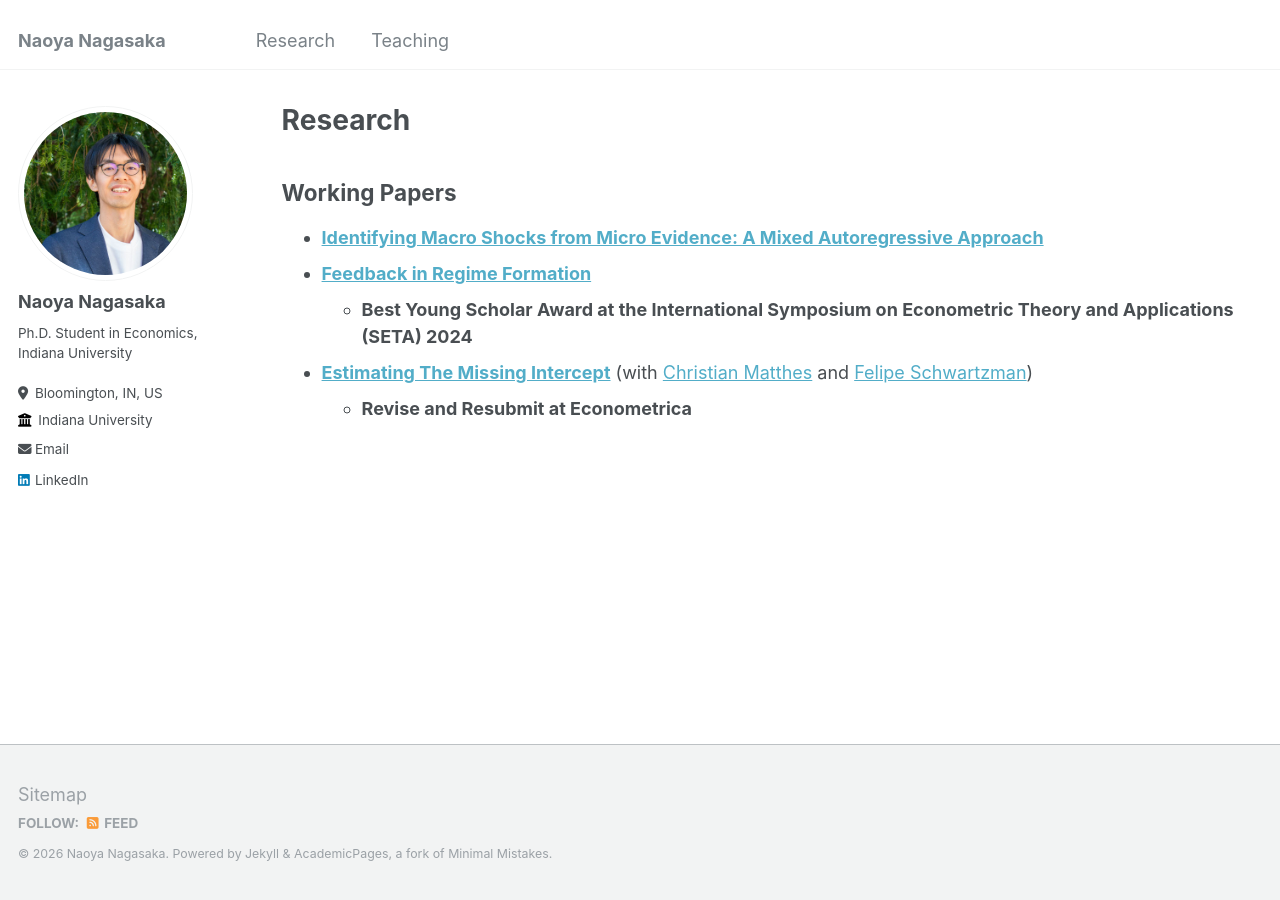
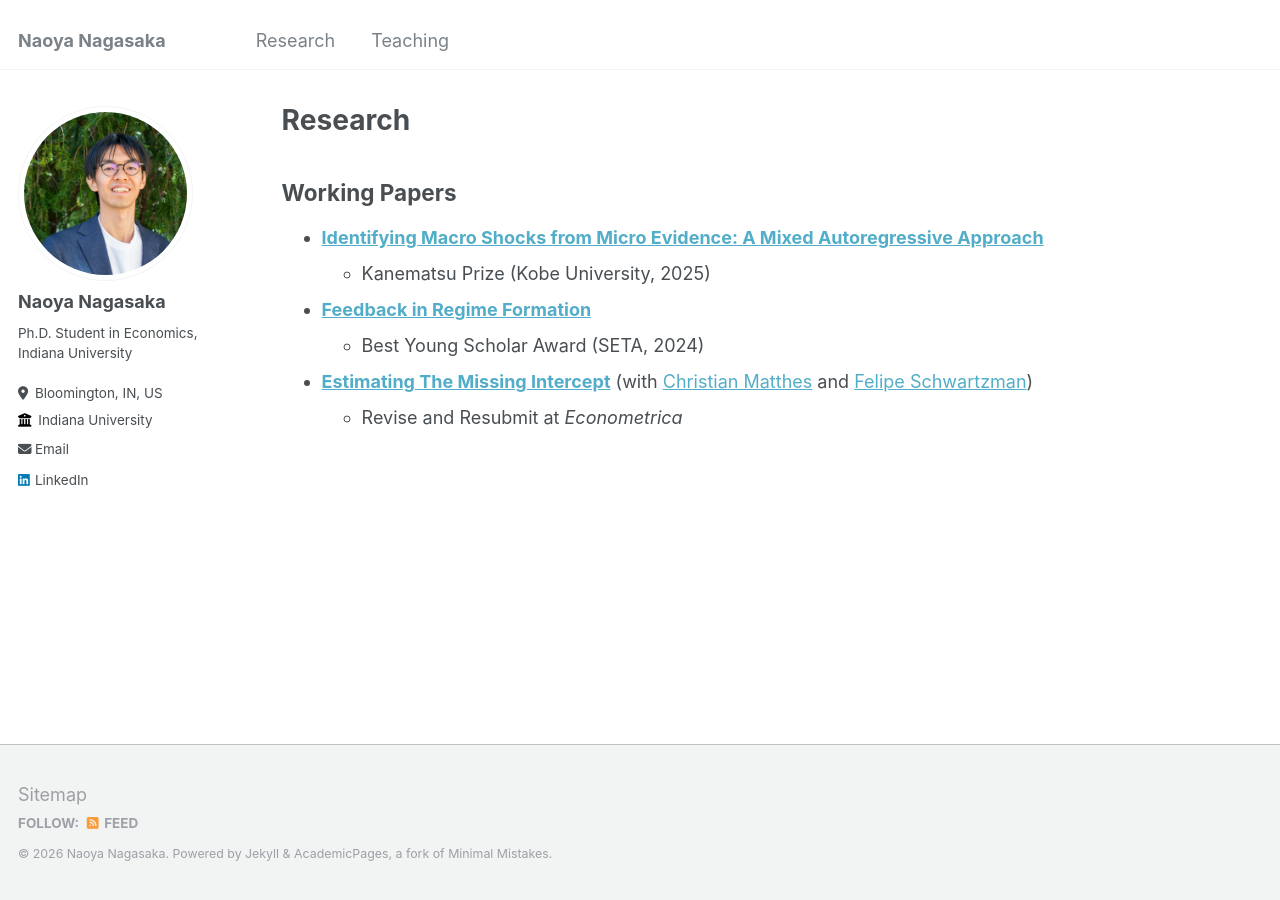
Before and after one commit to naonagas/naonagas.github.io, a Jekyll site: the page built from _pages/research.html, in a window 1280 px wide. Built offline with Jekyll 4.4.1, drawn with Linux system fonts in a browser that asks for light colours; part of the change alters nothing that is shown.

Commit message:
Update research.html

```diff
--- a/_pages/research.html
+++ b/_pages/research.html
@@ -8,22 +8,17 @@ author_profile: true
 <h2> Working Papers </h2>
 <ul>
   <li> <a href="https://naonagas.github.io/files/MacroShockMicroEvidence.pdf"><strong>Identifying Macro Shocks from Micro Evidence: A Mixed Autoregressive Approach</strong></a></li>
-    <!--
-    <ol style="list-style: none">
-        <li> This paper develops a methodology to identify aggregate shocks by employing heterogeneous direct (partial equilibrium) effects estimated from microeconometric research designs. The total effect of a shock consists of direct and indirect (general equilibrium) effects, but standard microeconometric approaches do not capture the latter. Our framework builds on a time-series econometric model that integrates aggregate variables with functional observations, such as cross-sectional densities of micro-level variables. We show how direct effects can serve as identification restrictions to recover total macroeconomic and distributional effects. We illustrate our approach by comparing the effects of lump-sum and targeted stimulus transfer policies on aggregate outcomes and consumption inequality. </li>
-    </ol>
-    -->
+   <ul>
+        <li> Kanematsu Prize (Kobe University, 2025) 　</li>
+    </ul>
   <li> <a href="https://naonagas.github.io/files/feedback_regime.pdf"><strong>Feedback in Regime Formation</strong></a> </li>
     <ul>
-        <li> <strong> Best Young Scholar Award at the International Symposium on Econometric Theory and Applications (SETA) 2024 </strong>　</li>
+        <li> Best Young Scholar Award (SETA, 2024) 　</li>
     </ul>
   <li> <a href="https://naonagas.github.io/files/MNS.pdf"><strong>Estimating The Missing Intercept</strong></a> (with <a href="https://cm1518.github.io/">Christian Matthes</a> and <a href="https://sites.google.com/view/felipeschwartzman">Felipe Schwartzman</a>) </li>
     <ul>
-        <li> <strong> Revise and Resubmit at Econometrica </strong>　</li>
+        <li> Revise and Resubmit at <i>Econometrica</i>　</li>
     </ul>
-</ul>
-
-
 </ul>
 
 
```
